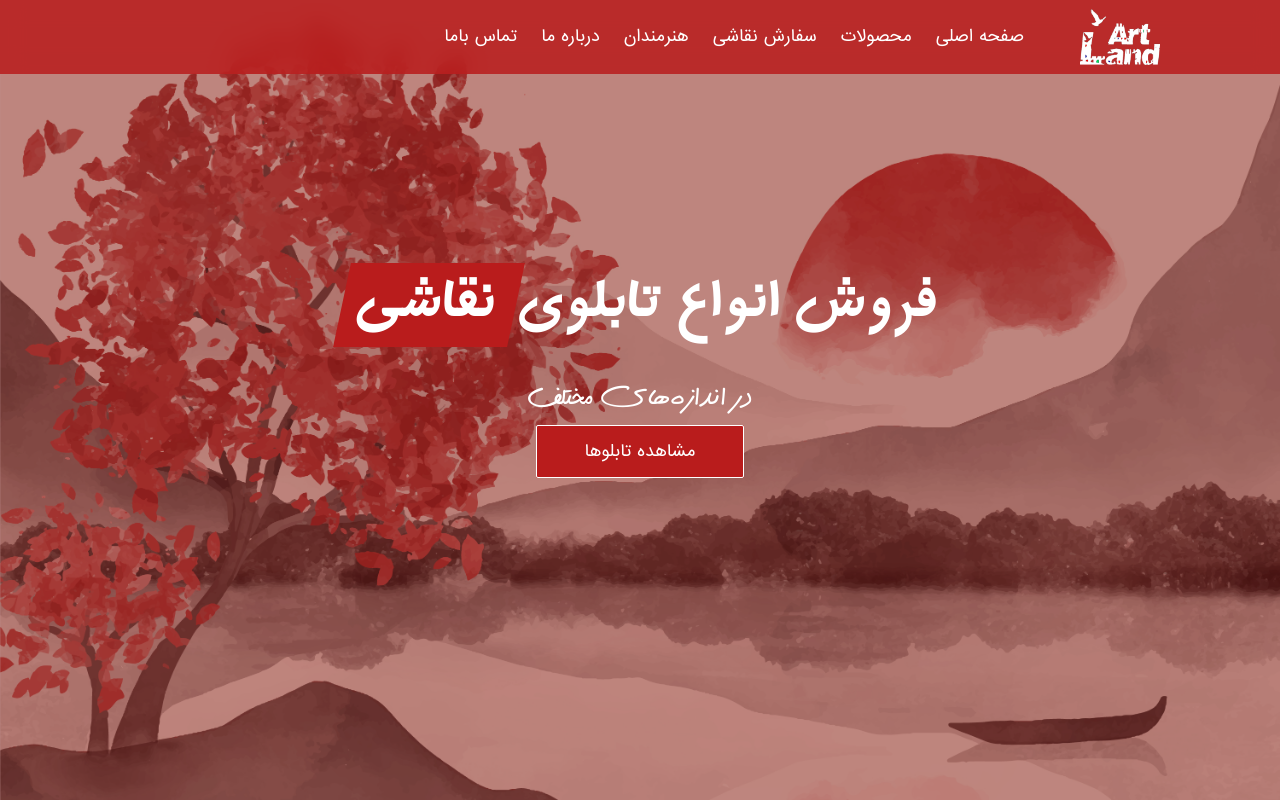
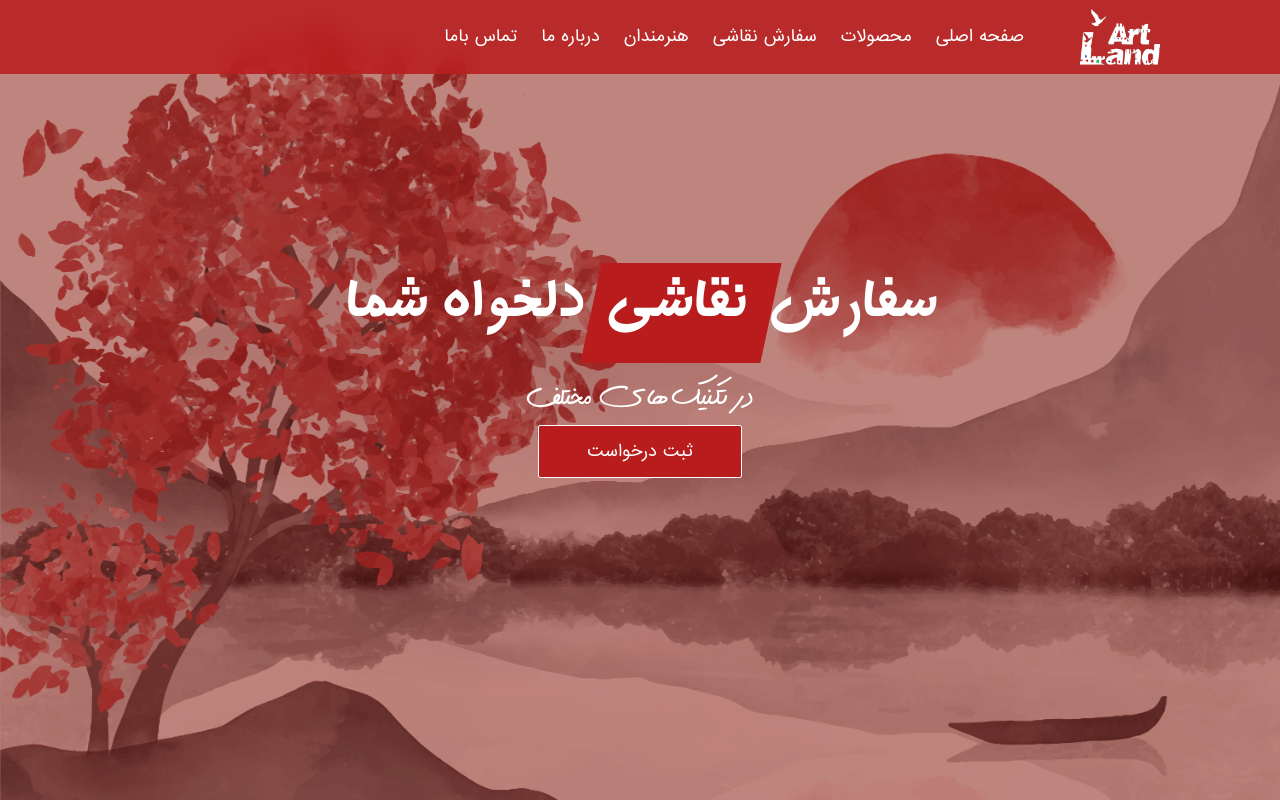
Before and after one commit to Wahidaliyar/artland, a React (Vite) app: page / in a window 1280 px wide. Shown: the top 802 px of the page. Built offline with nearby package versions, Linux system fonts and the light colour scheme; some icons are missing.

Commit message:
fix hero bag and check both texts

```diff
--- a/src/pages/home/Hero.jsx
+++ b/src/pages/home/Hero.jsx
@@ -9,7 +9,7 @@ export default function Hero() {
         <div className="absolute top-0 pt-10 h-full w-full">
           <div className="mt-44 md:mt-56 relative">
             <div
-              className="absolute hidden w-full transition-all duration-700"
+              className="absolute w-full transition-all duration-700"
             >
               <div
                 className="relative flex flex-col justify-center items-center w-full h-full text-center"
@@ -19,7 +19,7 @@ export default function Hero() {
                 >
                   سفارش
                   <span
-                    className="before:block text-white before:absolute before:-top-3 before:-bottom-3 before:-right-1 before:inset-2 before:-skew-x-12 before:bg-red-700 relative px-2"
+                    className="before:block text-white before:absolute before:-top-4 before:-bottom-6 before:-right-1 before:inset-2 before:-skew-x-12 before:bg-red-700 relative px-2"
                   >
                     <span className="relative">&nbsp;نقاشی&nbsp;</span>
                     <br className='md:hidden' />
@@ -40,7 +40,7 @@ export default function Hero() {
             </div>
 
             <div
-              className="absolute w-full transition-all duration-700"
+              className="absolute hidden w-full transition-all duration-700"
             >
               <div
                 className="relative flex flex-col justify-center items-center w-full h-full text-center"
@@ -52,7 +52,7 @@ export default function Hero() {
                   <br className="md:hidden" />
                   <span>تابلوی</span>
                   <span
-                    className="before:block text-white before:absolute before:-right-0.5 before:-left-0.5 before:-top-4 before:-bottom-2 before:inset-2 before:-skew-x-12 before:bg-red-700 relative px-2"
+                    className="before:block text-white before:absolute before:-right-0.5 before:-left-0.5 before:-top-6 before:-bottom-4 before:inset-2 before:-skew-x-12 before:bg-red-700 relative px-2"
                   >
                     <span className="relative">&nbsp;نقاشی</span>
                   </span>
```
